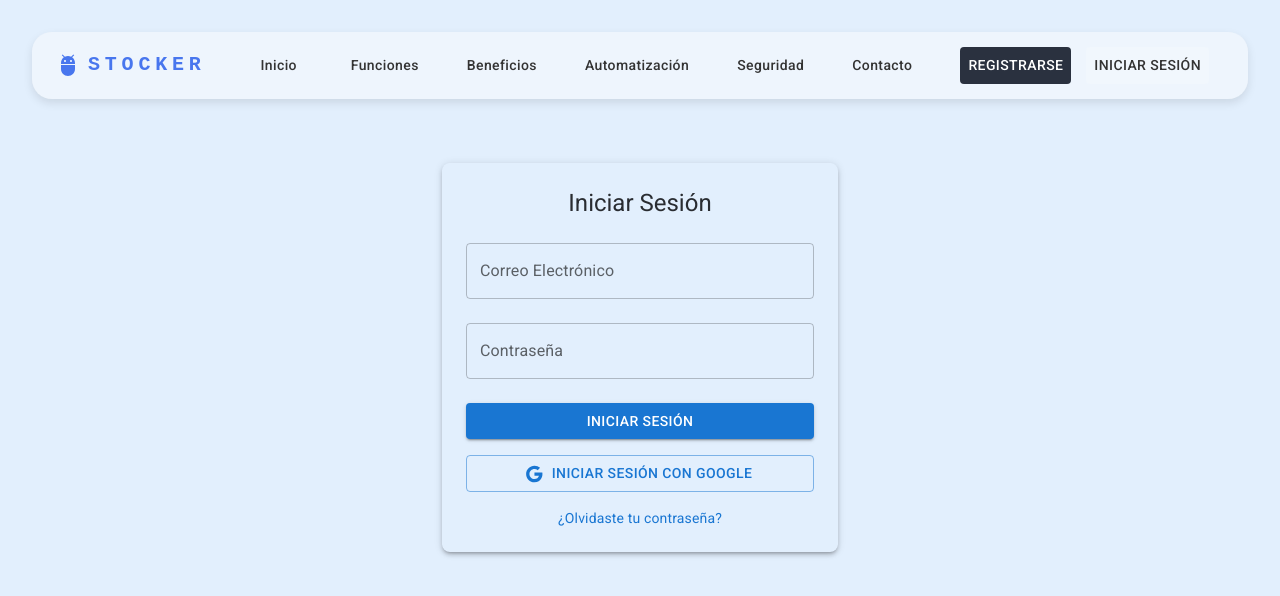
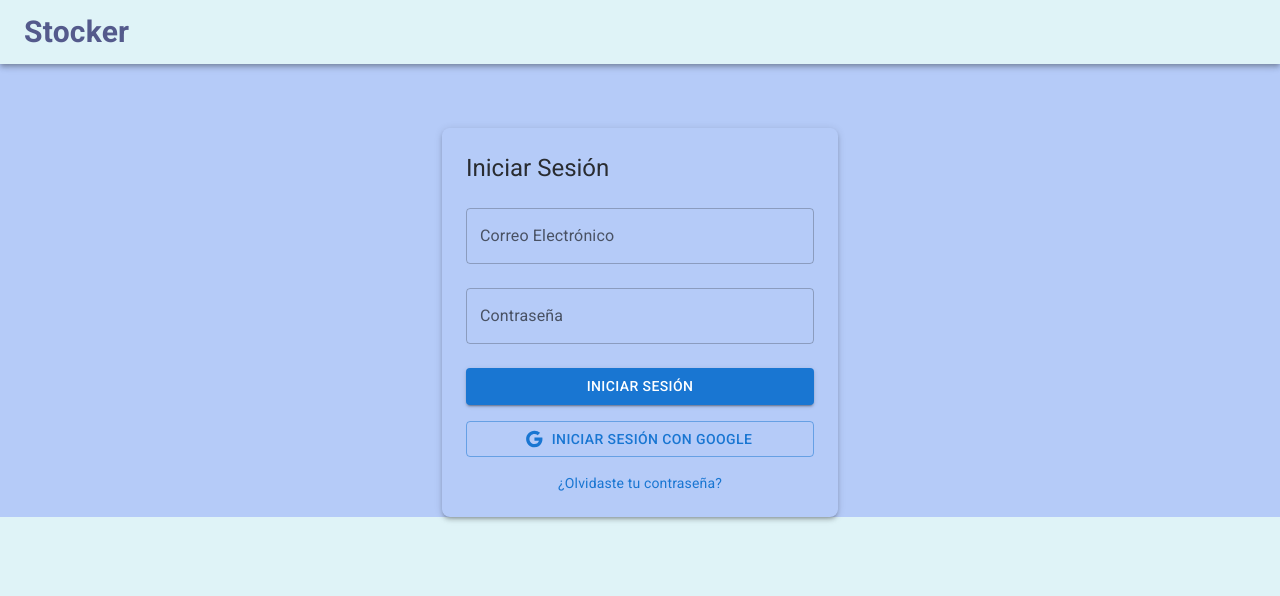
Before and after one commit to No-Country-simulation/equipo-c24-33-t-webapp, a React (Vite) app: page /login in a window 1280 px wide. Shown: the top 596 px of the page. Built offline with nearby package versions, Linux system fonts and the light colour scheme.

Commit message:
Update AppBar

```diff
--- a/src/App.css
+++ b/src/App.css
@@ -1,13 +1,11 @@
 #root {
-  max-width: 1280px;
-  margin: 0 auto;
-  padding: 2rem;
-  text-align: center;
-
+  margin: 0 ;
+  padding: 0;
+  background-color: #B5CBF8;
 }
 
 body{
-  background-color: #e2effd;
+  background-color: #DFF3F7;
   font-family: 'Roboto';
   margin: 0;
   padding: 0;
--- a/src/components/ResponsiveAppBar.jsx
+++ b/src/components/ResponsiveAppBar.jsx
@@ -1,100 +1,37 @@
 // eslint-disable-next-line no-unused-vars
 import * as React from "react";
-import { AppBar, Box, Toolbar, Typography, Container, Button } from "@mui/material";
-import { Link } from "react-scroll";
-import AdbIcon from "@mui/icons-material/Adb";
+import { AppBar, Box, Toolbar, Typography, Container } from "@mui/material";
 
 function ResponsiveAppBar() {
   return (
-    <div style={{ backgroundColor: "#eef5fd", borderRadius: "20px" }}>
     <AppBar
       position="static"
       sx={{
-          backgroundColor: "#eef5fd",
-          boxShadow: "0px 4px 10px rgba(0, 0, 0, 0.1)",
-          borderRadius: "20px",
+        backgroundColor: "#DFF3F7",
+        borderRadius: 0,
+        margin: 0,
       }}
     >
       <Container maxWidth="xl">
         <Toolbar disableGutters>
-            {/* Logo */}
-            <AdbIcon sx={{ display: { xs: "none", md: "flex" }, mr: 1, color: "#4876ee" }} />
           <Typography
             variant="h6"
             noWrap
             component="a"
             href="#"
             sx={{
-                mr: 2,
               display: { xs: "none", md: "flex" },
-                fontFamily: "monospace",
-                fontWeight: 700,
-                letterSpacing: ".3rem",
-                color: "#4876ee",
+              fontSize: "30px",
+              fontWeight: "bold",
+              color: "#545A8C",
               textDecoration: "none",
             }}
           >
-              STOCKER
+            Stocker
           </Typography>
-
-            {/* Items de navegación */}
-            <Box sx={{ flexGrow: 1, display: "flex", justifyContent: "center" }}>
-              {["Inicio", "Funciones", "Beneficios", "Automatización", "Seguridad", "Contacto"].map(
-                (section) => (
-                  <Button
-                    key={section}
-                    component={Link}
-                    to={section.toLowerCase()} // ID de la sección
-                    spy={true}
-                    smooth={true}
-                    offset={-70}
-                    duration={500}
-                    sx={{
-                      mx: 2,
-                      color: "#333333",
-                      fontWeight: 500,
-                      textTransform: "none",
-                      "&:hover": { color: "#4876ee" },
-                    }}
-                  >
-                    {section}
-                  </Button>
-                )
-              )}
-            </Box>
-
-            {/* Botones de autenticación */}
-            <Box sx={{ flexGrow: 0 }}>
-              <Button
-                  href="/register"
-                  sx={{
-                    color: "white",
-                    backgroundColor: "#2a313f",
-                    "&:hover": { backgroundColor: "#1e2532" },
-                    margin: '15px'
-                  }}
-                >
-                  Registrarse
-                </Button>
-
-              <Button
-                href="/login"
-                sx={{
-                  color: "#333333",
-                  backgroundColor: "#f1f7fd",
-                  marginRight: "15px",
-                  "&:hover": { backgroundColor: "#dbe9fa" },
-                }}
-              >
-                Iniciar Sesión
-              </Button>
-
-
-            </Box>
         </Toolbar>
       </Container>
     </AppBar>
-    </div>
   );
 }
 
```
Also changed, not shown: src/assets/styles/Home.css (line endings or trailing spaces), 1 other file (tests, documents, lock files or other folders). Lines whose indentation alone changed are shown as unchanged.
